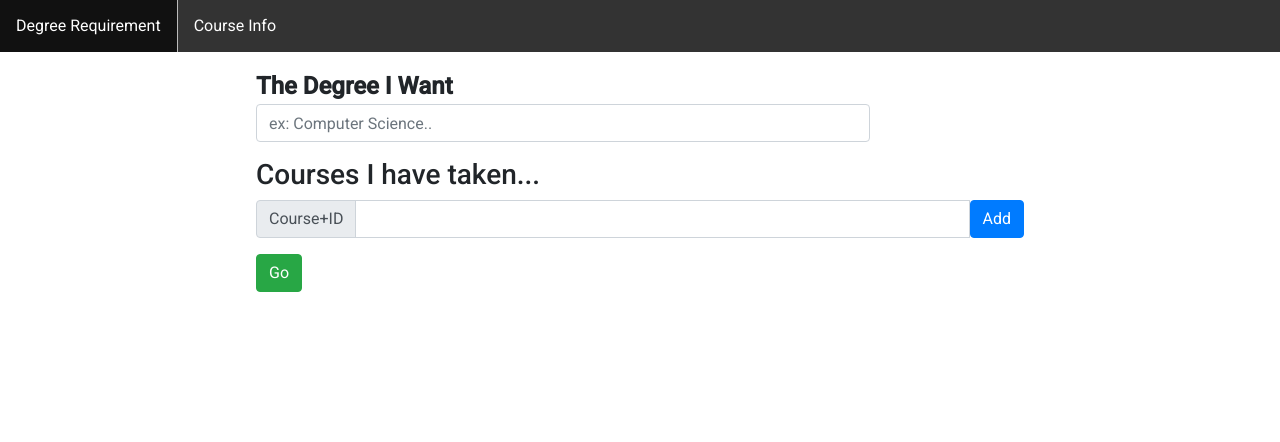
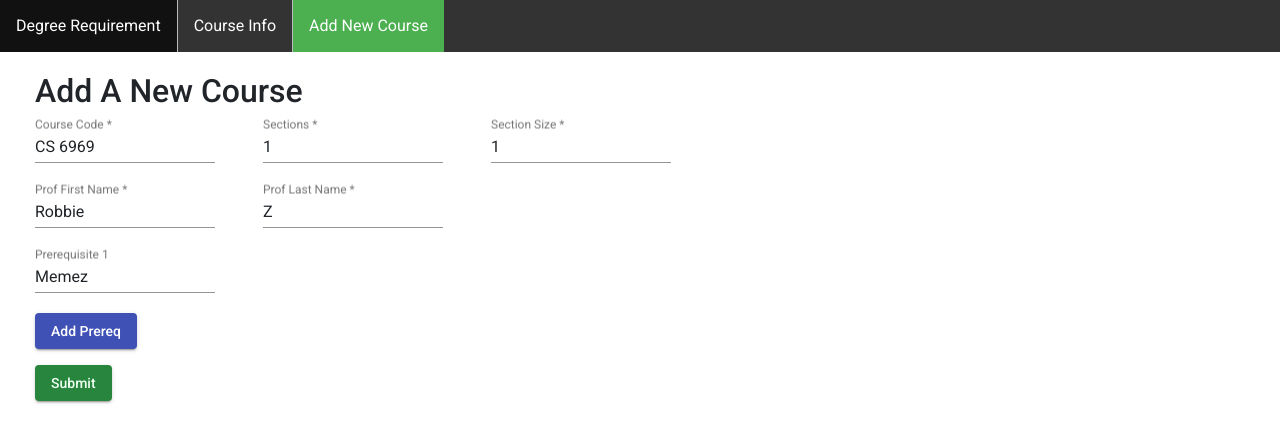
Before and after one commit to RobbieZhuang/WaterFlow-Works, an Angular app in the folder frontend/: page /addNewCourse in a window 1280 px wide. Shown: the top 442 px of the page. Built offline with nearby package versions, Linux system fonts and the light colour scheme.

Commit message:
Fix prereqs list, change submit button color, update navbar

```diff
--- a/frontend/src/app/add-course/add-course.component.html
+++ b/frontend/src/app/add-course/add-course.component.html
@@ -36,7 +36,7 @@
     </div>
 
     <div class="submit">
-        <button mat-raised-button color="primary" (click)="submit()">Submit</button>
+        <button mat-raised-button color="success" (click)="submit()">Submit</button>
     </div>
     <div *ngIf="validationMsg != ''" class="alert alert-danger" role="alert">
         {{this.validationMsg}}
--- a/frontend/src/app/add-course/add-course.component.scss
+++ b/frontend/src/app/add-course/add-course.component.scss
@@ -28,3 +28,25 @@
         ;
     }
 }
+
+.mat-button.mat-success,
+.mat-stroked-button.mat-success {
+    color: #28853d;
+}
+
+.mat-button.mat-success:hover,
+.mat-stroked-button.mat-success:hover {
+    background-color: #f0fff3;
+}
+
+.mat-raised-button.mat-success,
+.mat-flat-button.mat-success,
+.mat-fab.mat-success,
+.mat-mini-fab.mat-success {
+    color: #f0fff3;
+    background-color: #28853d;
+}
+
+.mat-icon-button.mat-success {
+    color: #28853d;
+}
--- a/frontend/src/app/add-course/add-course.component.ts
+++ b/frontend/src/app/add-course/add-course.component.ts
@@ -65,7 +65,7 @@ export class AddCourseComponent implements OnInit {
     }
 
     for (const val of (< FormArray > this.inputForm.controls['prereqList']).controls) {
-      this.prereqsList.push(<string>val.value);
+      this.prereqsList.push((< FormGroup> val).controls.prereq.value);
     }
 
     this.api.getData(`${urlConfig.baseUrl}/addNewCourse?courseCode=${this.inputForm.controls.courseCode.value}
--- a/frontend/src/app/app-routing.module.ts
+++ b/frontend/src/app/app-routing.module.ts
@@ -12,7 +12,7 @@ const routes: Routes = [
     component: InputformComponent
   },
   {
-    path:"addCourse",
+    path:"addNewCourse",
     component: AddCourseComponent
   },
   {
--- a/frontend/src/app/navbar/navbar.component.html
+++ b/frontend/src/app/navbar/navbar.component.html
@@ -1,7 +1,11 @@
-
 <ul>
     <li><a routerLink="/" [routerLinkActive]="['active']" [routerLinkActiveOptions]="{exact:true}">
         Degree Requirement
     </a></li>
-    <li><a routerLink="/courseinfo" [routerLinkActive]="['active']">Course Info</a></li>
+    <li><a routerLink="/courseinfo" [routerLinkActive]="['active']">
+        Course Info
+    </a></li>
+    <li><a routerLink="/addNewCourse" [routerLinkActive]="['active']">
+        Add New Course
+    </a></li>
 </ul>
```
